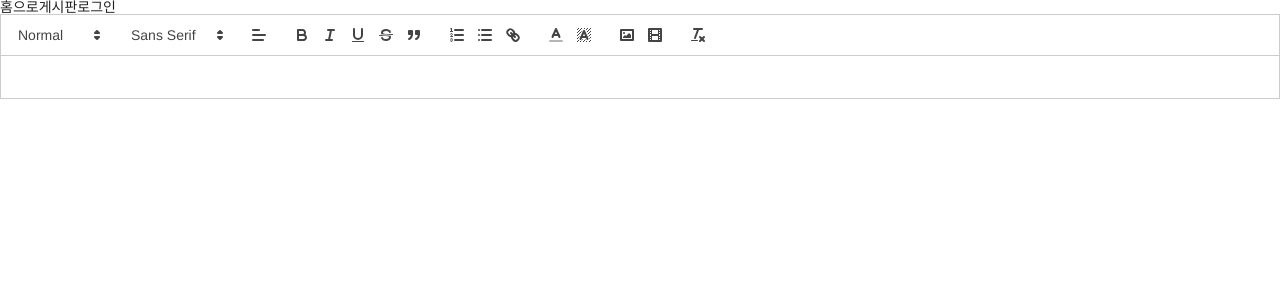
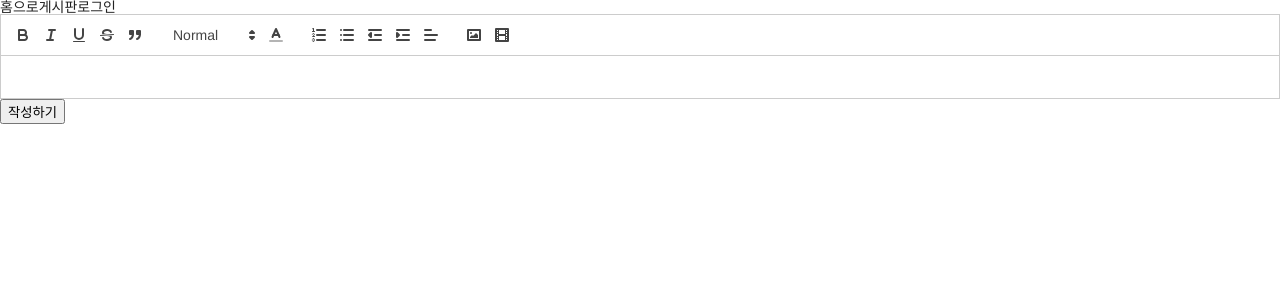
Before and after one commit to tiatiahwang/simple-board, a React (Create React App) app in the folder client/: page /board/new in a window 1280 px wide. Shown: the top 300 px of the page. Built offline with nearby package versions, Linux system fonts and the light colour scheme.

Commit message:
에디터

```diff
--- /dev/null
+++ b/client/src/Components/QuillEditor.js
@@ -0,0 +1,87 @@
+import { useCallback, useMemo } from 'react';
+import ReactQuill from 'react-quill';
+import 'react-quill/dist/quill.snow.css';
+
+const QuillEditor = ({ quillRef, api, htmlContent, setHtmlContent }) => {
+  const imageHandler = useCallback(() => {
+    const formData = new FormData(); // 이미지를 url로 바꾸기위해 서버로 전달할 폼데이터 만들기
+
+    const input = document.createElement('input'); // input 태그를 동적으로 생성하기
+    input.setAttribute('type', 'file');
+    input.setAttribute('accept', 'image/*'); // 이미지 파일만 선택가능하도록 제한
+    input.setAttribute('name', 'image');
+    input.click();
+
+    // 파일 선택창에서 이미지를 선택하면 실행될 콜백 함수 등록
+    input.onchange = async () => {
+      const file = input.files[0];
+      formData.append('image', file); // 위에서 만든 폼데이터에 이미지 추가
+
+      // 폼데이터를 서버에 넘겨 multer로 이미지 URL 받아오기
+      const res = await api.uploadImage(formData);
+      if (!res.success) {
+        alert('이미지 업로드에 실패하였습니다.');
+      }
+      const url = res.payload.url;
+      const quill = quillRef.current.getEditor();
+      /* ReactQuill 노드에 대한 Ref가 있어야 메서드들을 호출할 수 있으므로
+            useRef()로 ReactQuill에 ref를 걸어주자.
+            getEditor() : 편집기를 지원하는 Quill 인스턴스를 반환함
+            여기서 만든 인스턴스로 getText()와 같은 메서드를 사용할 수 있다.*/
+
+      const range = quill.getSelection()?.index;
+      //getSelection()은 현재 선택된 범위를 리턴한다. 에디터가 포커싱되지 않았다면 null을 반환한다.
+
+      if (typeof range !== 'number') return;
+      /*range는 0이 될 수도 있으므로 null만 생각하고 !range로 체크하면 잘못 작동할 수 있다.
+            따라서 타입이 숫자이지 않을 경우를 체크해 리턴해주었다.*/
+
+      quill.setSelection(range, 1);
+      /* 사용자 선택을 지정된 범위로 설정하여 에디터에 포커싱할 수 있다.
+               위치 인덱스와 길이를 넣어주면 된다.*/
+
+      quill.clipboard.dangerouslyPasteHTML(
+        range,
+        `<img src=${url} alt="image" />`,
+      );
+    }; //주어진 인덱스에 HTML로 작성된 내용물을 에디터에 삽입한다.
+  }, [api, quillRef]);
+
+  const modules = useMemo(
+    () => ({
+      toolbar: {
+        // 툴바에 넣을 기능들을 순서대로 나열하면 된다.
+        container: [
+          ['bold', 'italic', 'underline', 'strike', 'blockquote'],
+          [{ size: ['small', false, 'large', 'huge'] }, { color: [] }],
+          [
+            { list: 'ordered' },
+            { list: 'bullet' },
+            { indent: '-1' },
+            { indent: '+1' },
+            { align: [] },
+          ],
+          ['image', 'video'],
+        ],
+        handlers: {
+          // 위에서 만든 이미지 핸들러 사용하도록 설정
+          image: imageHandler,
+        },
+      },
+    }),
+    [imageHandler],
+  );
+  return (
+    <>
+      <ReactQuill
+        ref={quillRef}
+        value={htmlContent}
+        onChange={setHtmlContent}
+        modules={modules}
+        theme='snow'
+      />
+    </>
+  );
+};
+
+export default QuillEditor;
--- a/client/src/Pages/board/NewBoard.js
+++ b/client/src/Pages/board/NewBoard.js
@@ -1,70 +1,28 @@
-import ReactQuill from 'react-quill';
-import 'react-quill/dist/quill.snow.css';
-
-const modules = {
-  toolbar: {
-    container: [
-      [{ header: [1, 2, 3, 4, 5, 6, false] }],
-      [{ font: [] }],
-      [{ align: [] }],
-      ['bold', 'italic', 'underline', 'strike', 'blockquote'],
-      [{ list: 'ordered' }, { list: 'bullet' }, 'link'],
-      [
-        {
-          color: [
-            '#000000',
-            '#e60000',
-            '#ff9900',
-            '#ffff00',
-            '#008a00',
-            '#0066cc',
-            '#9933ff',
-            '#ffffff',
-            '#facccc',
-            '#ffebcc',
-            '#ffffcc',
-            '#cce8cc',
-            '#cce0f5',
-            '#ebd6ff',
-            '#bbbbbb',
-            '#f06666',
-            '#ffc266',
-            '#ffff66',
-            '#66b966',
-            '#66a3e0',
-            '#c285ff',
-            '#888888',
-            '#a10000',
-            '#b26b00',
-            '#b2b200',
-            '#006100',
-            '#0047b2',
-            '#6b24b2',
-            '#444444',
-            '#5c0000',
-            '#663d00',
-            '#666600',
-            '#003700',
-            '#002966',
-            '#3d1466',
-            'custom-color',
-          ],
-        },
-        { background: [] },
-      ],
-      ['image', 'video'],
-      ['clean'],
-    ],
-  },
-};
+import { useRef, useState } from 'react';
+import QuillEditor from '../../Components/QuillEditor';
 
 const NewBoard = () => {
-  const onChangeContents = (contents) => {
-    console.log(contents);
+  const [htmlContent, setHtmlContent] = useState('');
+  const quillRef = useRef();
+
+  const handleSubmit = async () => {
+    const description = quillRef.current.getEditor().getText(); //태그를 제외한 순수 text만을 받아온다. 검색기능을 구현하지 않을 거라면 굳이 text만 따로 저장할 필요는 없다.
+    if (description.trim() === '') {
+      alert('내용을 입력해주세요.');
+      return;
+    }
+    console.log(description);
   };
+
   return (
     <div>
-      <ReactQuill onChange={onChangeContents} modules={modules} />
+      <QuillEditor
+        quillRef={quillRef}
+        htmlContent={htmlContent}
+        setHtmlContent={setHtmlContent}
+        api={''}
+      />
+      <button onClick={handleSubmit}>작성하기</button>
     </div>
   );
 };
```
